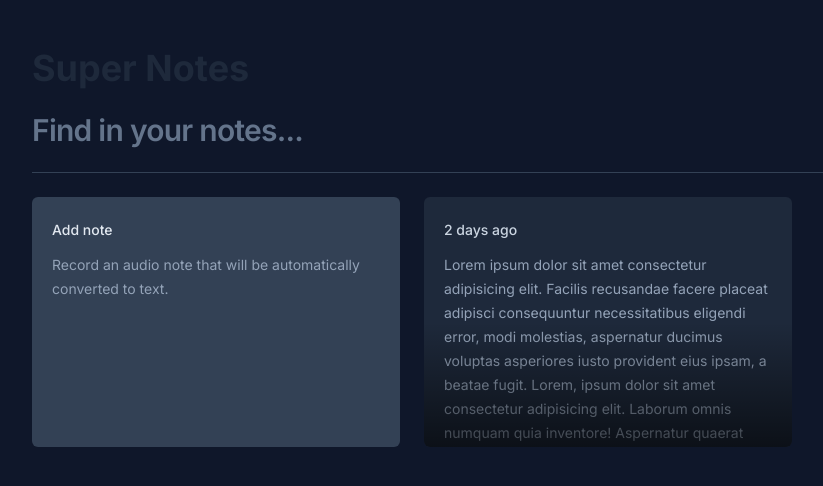
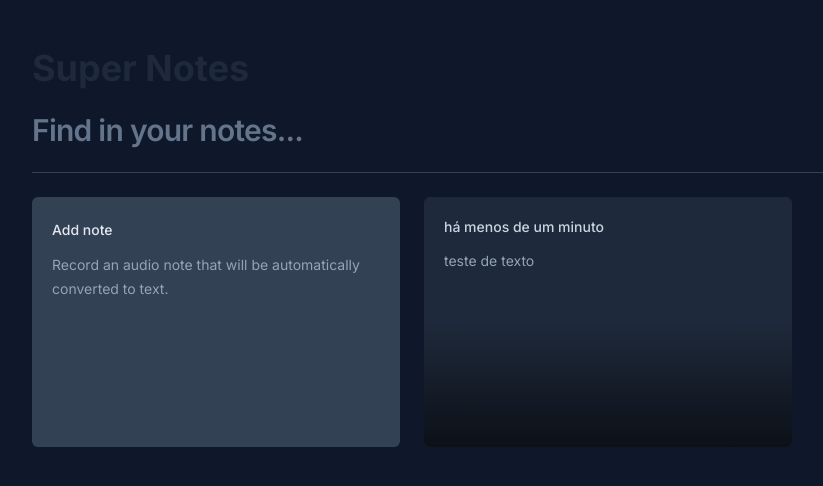
Before and after one commit to ivangeier/react-notes, a React (Vite) app: page / in a window 1280 px wide. Shown: the top 486 px of the page, without its empty margins (32-855 px from the left). Built offline with nearby package versions, Linux system fonts and the light colour scheme.

Commit message:
Finished note-card

```diff
--- a/package.json
+++ b/package.json
@@ -10,6 +10,9 @@
     "preview": "vite preview"
   },
   "dependencies": {
+    "@radix-ui/react-dialog": "^1.0.5",
+    "date-fns": "^3.3.1",
+    "lucide-react": "^0.325.0",
     "react": "^18.2.0",
     "react-dom": "^18.2.0"
   },
--- a/src/app.tsx
+++ b/src/app.tsx
@@ -1,5 +1,10 @@
 import { NewNoteCard } from "./components/new-note-card";
 import { NoteCard } from "./components/note-card";
+
+const note = {
+  date: new Date(),
+  content: "teste de texto",
+};
 
 export function App() {
   return (
@@ -18,7 +23,7 @@
 
       <div className="grid grid-cols-3 auto-rows-[250px] gap-6">
         <NewNoteCard />
-        <NoteCard />
+        <NoteCard note={note} />
       </div>
     </div>
   );
--- a/src/components/note-card.tsx
+++ b/src/components/note-card.tsx
@@ -1,18 +1,54 @@
-export function NoteCard() {
+import * as Dialog from "@radix-ui/react-dialog";
+import { formatDistanceToNow } from "date-fns";
+import { ptBR } from "date-fns/locale";
+import { X } from "lucide-react";
+
+interface NoteCardProps {
+  note: {
+    date: Date;
+    content: string;
+  };
+}
+
+export function NoteCard({ note }: NoteCardProps) {
   return (
-    <button className="rounded-md text-left bg-slate-800 p-5 space-y-3 overflow-hidden outline-none relative hover:ring-2 hover:ring-slate-600 focus-visible:ring-2 focus-visible:ring-lime-400">
-      <span className="text-sm font-medium text-slate-300">2 days ago</span>
-      <p className="text-sm leading-6 text-slate-400">
-        Lorem ipsum dolor sit amet consectetur adipisicing elit. Facilis
-        recusandae facere placeat adipisci consequuntur necessitatibus eligendi
-        error, modi molestias, aspernatur ducimus voluptas asperiores iusto
-        provident eius ipsam, a beatae fugit. Lorem, ipsum dolor sit amet
-        consectetur adipisicing elit. Laborum omnis numquam quia inventore!
-        Aspernatur quaerat sapiente laudantium labore hic reprehenderit quis
-        natus, dicta nesciunt dolorem assumenda enim, cumque qui aperiam.
-      </p>
+    <Dialog.Root>
+      <Dialog.Trigger className="rounded-md text-left flex flex-col bg-slate-800 p-5 gap-3 overflow-hidden outline-none relative hover:ring-2 hover:ring-slate-600 focus-visible:ring-2 focus-visible:ring-lime-400">
+        <span className="text-sm font-medium text-slate-300">
+          {formatDistanceToNow(note.date, {
+            locale: ptBR,
+            addSuffix: true,
+          })}
+        </span>
+        <p className="text-sm leading-6 text-slate-400">{note.content}</p>
 
-      <div className="absolute bottom-0 left-0 right-0 h-1/2 bg-gradient-to-t from-black/60 to-black/0 pointer-events-none"></div>
-    </button>
+        <div className="absolute bottom-0 left-0 right-0 h-1/2 bg-gradient-to-t from-black/60 to-black/0 pointer-events-none"></div>
+      </Dialog.Trigger>
+
+      <Dialog.Portal>
+        <Dialog.Overlay className="inset-0 fixed bg-black/60" />
+        <Dialog.Content className="fixed overflow-hidden left-1/2 top-1/2 -translate-x-1/2 -translate-y-1/2 max-w-[640px] h-[60vh] w-full bg-slate-700 rounded-md flex flex-col outline-none">
+          <Dialog.Close className="absolute top-0 right-0 p-1.5 bg-slate-800 text-slate-400 hover:text-slate-100">
+            <X className="size-5" />
+          </Dialog.Close>
+
+          <div className="flex flex-1 flex-col gap-3 p-5">
+            <span className="text-sm font-medium text-slate-300">
+              {formatDistanceToNow(note.date, {
+                locale: ptBR,
+                addSuffix: true,
+              })}
+            </span>
+            <p className="text-sm leading-6 text-slate-400">{note.content}</p>
+          </div>
+          <button
+            type="button"
+            className="w-full bg-red-400 hover:bg-red-500 py-4 text-center text-sm text-slate-100 outline-none font-medium"
+          >
+            Delete
+          </button>
+        </Dialog.Content>
+      </Dialog.Portal>
+    </Dialog.Root>
   );
 }
```
Also changed, not shown: 1 other file (tests, documents, lock files or other folders).
